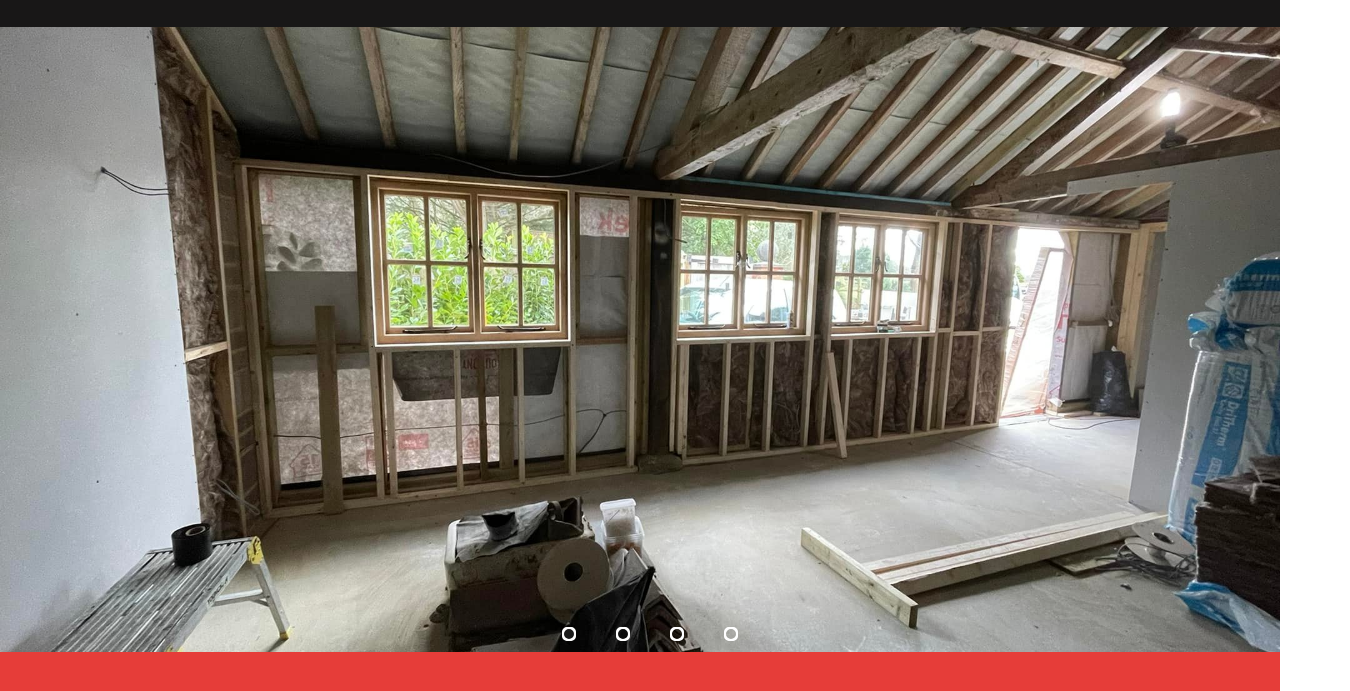
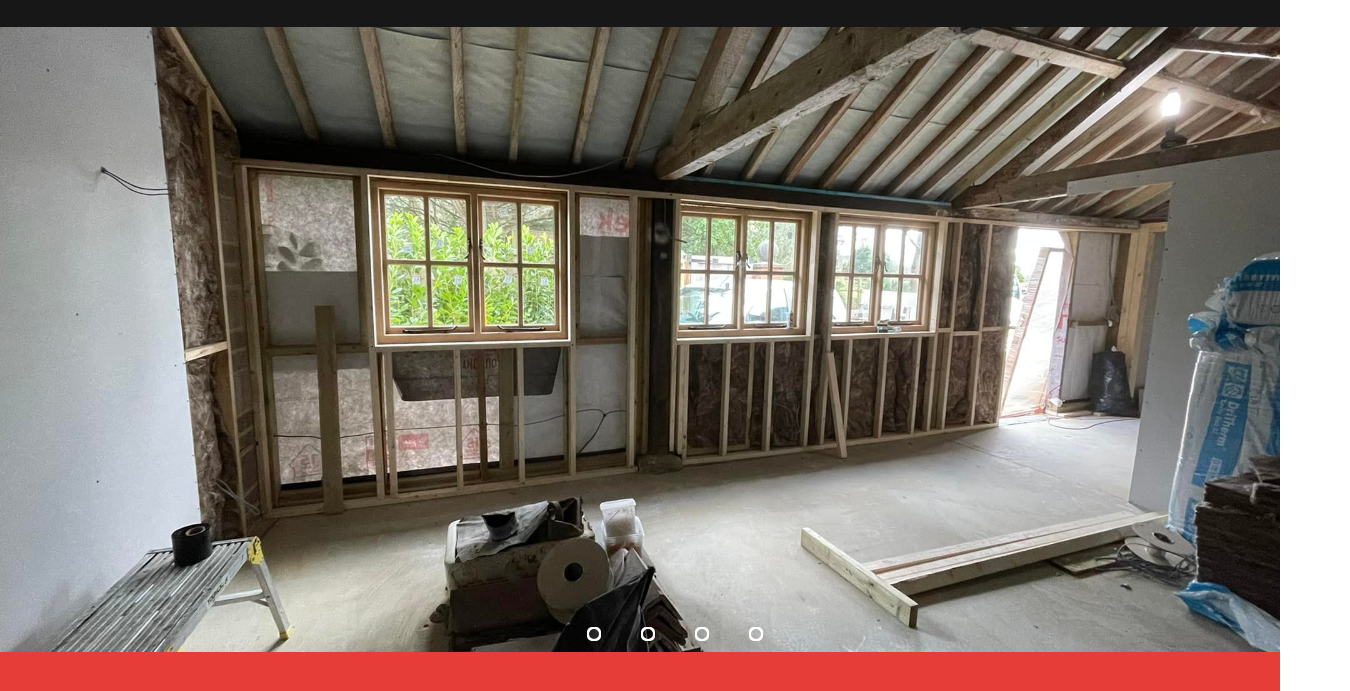
Before and after one commit to MDeep86/J-AND-A-CARPENTRY, a plain HTML site: page index.html in a window 1280 px wide. Shown: the part 177-868 px from the top of the page, 1350 px wide, since content can reach past the window. Drawn offline with Linux system fonts and the light colour scheme.

Commit message:
changed position of radio buttons

```diff
--- a/carousel.css
+++ b/carousel.css
@@ -52,7 +52,7 @@ html body {
 
 .navigation-manual {
   position: absolute;
-  width: 1300px;
+  width: 1350px;
   margin-top: 175px;
   display: flex;
   justify-content: center;
@@ -107,7 +107,7 @@ html body {
 .navigation-auto {
   position: absolute;
   display: flex;
-  width: 1300px;
+  width: 1350px;
   justify-content: center;
   margin-top: 600px;
 }
```
